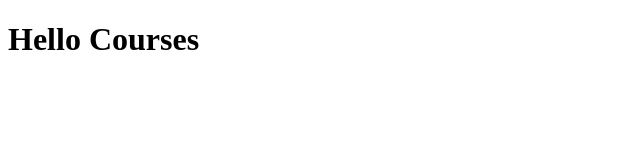
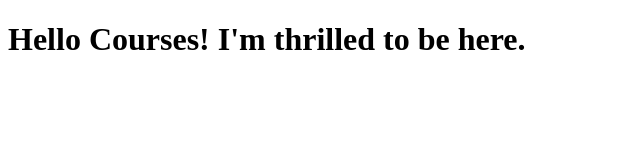
Before and after one commit to DHRUVPANPALIA/coursera-test, a plain HTML site: page index.html in a window 1280 px wide. Shown: the whole page, without its empty margins (0-640 px from the left). Drawn offline with Linux system fonts and the light colour scheme.

Commit message:
Next version of web file.

```diff
--- a/index.html
+++ b/index.html
@@ -7,6 +7,6 @@
     <title>Hello Courses</title>
 </head>
 <body>
-    <h1>Hello Courses</h1>
+    <h1>Hello Courses! I'm thrilled to be here.</h1>
 </body>
 </html>
```
